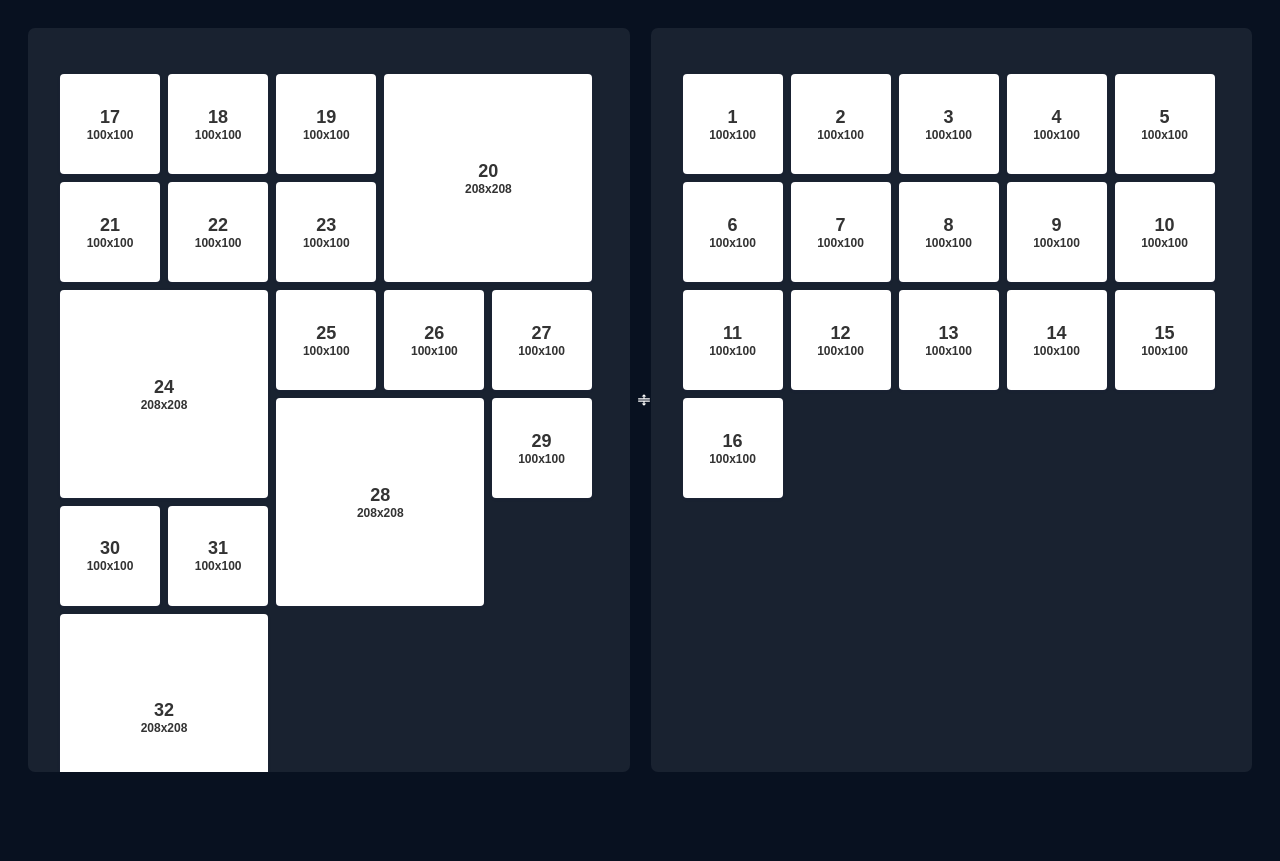
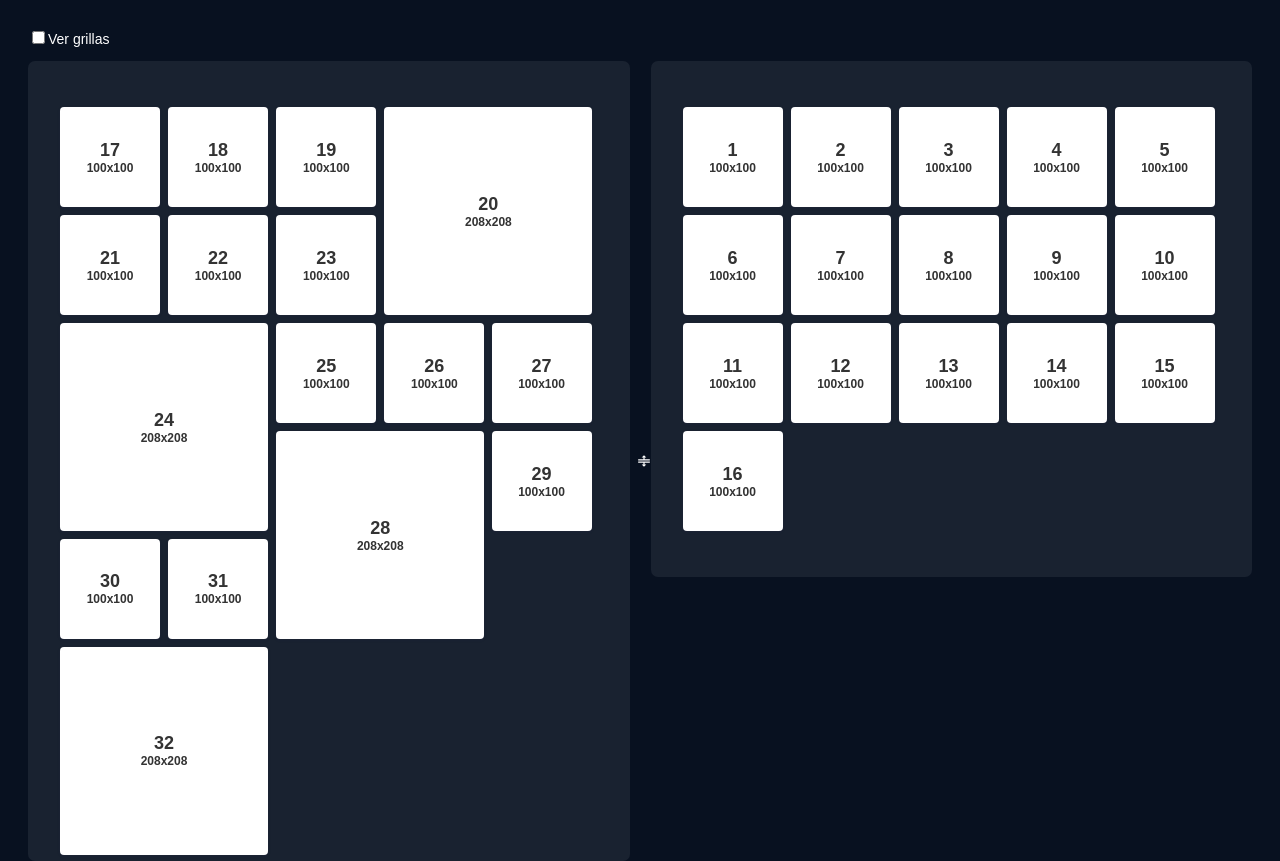
Before and after one commit to marsidev/resizable-panels-with-movable-items, a React (Vite) app: page / in a window 1280 px wide. Before the commit the page ends 800 px from the top, so only its background shows below. Built offline with nearby package versions, Linux system fonts and the light colour scheme.

Commit message:
add panels wrappers, add show grid checkbox

```diff
--- a/src/App.jsx
+++ b/src/App.jsx
@@ -1,12 +1,12 @@
-import { Panel, PanelGroup } from 'react-resizable-panels'
 import styled from 'styled-components'
 import { DndContext, KeyboardSensor, MeasuringStrategy, MouseSensor, TouchSensor, closestCorners, useSensor, useSensors } from '@dnd-kit/core'
 import { defaultAnimateLayoutChanges, sortableKeyboardCoordinates } from '@dnd-kit/sortable'
-import { useEffect, useState } from 'react'
+import { useEffect, useRef, useState } from 'react'
 import useMeasure from 'react-use-measure'
-import { DnDPanel, ResizeHandle } from '~/panel-components'
+import { DnDPanel, Panel, PanelGroup, ResizeHandle } from '~/panel-components'
 import { useStore } from '~/store'
 import { defaultGridGap, minTileSize, tilesContainerPadding } from '~/constants'
+// import { useDimensions } from '~/use-dimensions'
 
 const Container = styled.div`
   width: 100%;
@@ -39,6 +39,7 @@ const toolbarPanelProps = {
 
 function App() {
   const [items, activeItem] = useStore(s => [s.items, s.activeItem])
+  const [showGridLines, toggleShowGridLines] = useStore(s => [s.showGridLines, s.toggleShowGridLines])
   const [setItems, setActiveItem, moveItems] = useStore(s => [s.setItems, s.setActiveItem, s.moveItems])
   const { toolbar: toolbarItems, main: mainItems } = items
 
@@ -46,34 +47,51 @@ function App() {
   const [panel2Cols, setPanel2Cols] = useState()
 
   const [resizerRef, resizerBounds] = useMeasure()
+  const [containerRef, containerBounds] = useMeasure()
+  // const p1Ref = useRef()
+  // const p2Ref = useRef()
+
   const [p1Ref, p1Bounds] = useMeasure()
   const [p2Ref, p2Bounds] = useMeasure()
-  const [containerRef, containerBounds] = useMeasure()
 
   // measure all in an useEffect using useMeasure hook and ref
   useEffect(() => {
     if (containerBounds.width === 0 || resizerBounds.width === 0 || p1Bounds.width === 0 || p2Bounds.width === 0) return
 
-    const containerWidth = containerBounds.width
-    const resizerWidth = resizerBounds.width
     const p1Width = p1Bounds.width
     const p2Width = p2Bounds.width
+    // const p1Width = p1Ref.current.scrollWidth
+    // const p2Width = p2Ref.current.scrollWidth
 
-    const panel1Cols = Math.floor((p1Width - tilesContainerPadding) / (minTileSize + defaultGridGap))
-    const panel2Cols = Math.floor((p2Width - tilesContainerPadding) / (minTileSize + defaultGridGap))
+    const p1Cols = Math.floor((p1Width - tilesContainerPadding) / (minTileSize + defaultGridGap))
+    const p2Cols = Math.floor((p2Width - tilesContainerPadding) / (minTileSize + defaultGridGap))
+
+    const p1Height = p1Bounds.height
+    const p2Height = p2Bounds.height
+    // const p1Height = p1Ref.current.scrollHeight
+    // const p2Height = p2Ref.current.scrollHeight
+
+    const p1Rows = Math.floor((p1Height - tilesContainerPadding) / (minTileSize + defaultGridGap))
+    const p2Rows = Math.floor((p2Height - tilesContainerPadding) / (minTileSize + defaultGridGap))
 
     console.log({
-      containerWidth,
       p1Width,
-      resizerWidth,
+      p1Height,
+      p1Cols,
+      p1Rows,
       p2Width,
-      'p1 + resizer + p2': p1Width + resizerWidth + p2Width,
-      panel1Cols,
-      panel2Cols,
+      p2Height,
+      p2Cols,
+      p2Rows,
+      // containerWidth,
+      // resizerWidth,
+      // 'p1 + resizer + p2': p1Width + resizerWidth + p2Width,
+      // p1Bounds,
+      // p2Bounds,
     })
 
-    if (panel1Cols > 0) setPanel1Cols(panel1Cols)
-    if (panel2Cols > 0) setPanel2Cols(panel2Cols)
+    if (p1Cols > 0) setPanel1Cols(p1Cols)
+    if (p2Cols > 0) setPanel2Cols(p2Cols)
   }, [p1Bounds, containerBounds])
 
   const getIndex = (id, containerId) => items[containerId].findIndex(item => item.id === id)
@@ -190,9 +208,8 @@ function App() {
   }
 
   return (
-    <Container ref={containerRef}>
+    <Container data-id="container" ref={containerRef}>
       <DndContext
-        // announcements={defaultAnnouncements}
         sensors={sensors}
         collisionDetection={closestCorners}
         onDragStart={handleDragStart}
@@ -200,15 +217,26 @@ function App() {
         onDragEnd={handleDragEnd}
         measuring={{ droppable: { strategy: MeasuringStrategy.Always } }}
       >
-        <PanelGroup autoSaveId="example-v6" direction="horizontal">
-          <Panel defaultSize={80} order={1}>
-            <DnDPanel ref={p1Ref} columns={panel1Cols} {...mainPanelProps} items={mainItems} />
+        <div>
+          <input
+            type="checkbox"
+            id="show-grids"
+            name="show-grids"
+            checked={showGridLines}
+            onChange={toggleShowGridLines}
+          />
+          Ver grillas
+        </div>
+
+        <PanelGroup data-id="panel-group" autoSaveId="example-v6" direction="horizontal">
+          <Panel ref={p1Ref} data-id="main-panel" defaultSize={80} order={1}>
+            <DnDPanel columns={panel1Cols} {...mainPanelProps} items={mainItems} />
           </Panel>
 
           <ResizeHandle ref={resizerRef} />
 
-          <Panel minSize={10} order={2}>
-            <DnDPanel ref={p2Ref} columns={panel2Cols} {...toolbarPanelProps} items={toolbarItems} />
+          <Panel ref={p2Ref} data-id="toolbar-panel" minSize={10} order={2}>
+            <DnDPanel columns={panel2Cols} {...toolbarPanelProps} items={toolbarItems} />
           </Panel>
         </PanelGroup>
 
--- a/src/panel-components/index.js
+++ b/src/panel-components/index.js
@@ -1,2 +1,3 @@
 export * from './DnDPanel'
 export * from './ResizeHandle'
+export * from './react-resizable-panels'
--- /dev/null
+++ b/src/panel-components/react-resizable-panels.tsx
@@ -0,0 +1,42 @@
+import { forwardRef } from 'react'
+import type {
+  ImperativePanelHandle,
+  PanelGroupProps,
+  PanelProps as PanelSourceProps,
+} from 'react-resizable-panels'
+import {
+  PanelGroup as PanelGroupSource,
+  Panel as PanelSource,
+} from 'react-resizable-panels'
+
+interface PanelProps extends PanelSourceProps {
+  internalRef: React.Ref<ImperativePanelHandle>
+}
+
+export const Panel = forwardRef<HTMLDivElement, PanelProps>((props, ref) => {
+  const { children, className, collapsible, defaultSize, id, maxSize, minSize, onCollapse, onResize, order, style, tagName, internalRef, ...rest } = props
+
+  const panelProps = { className, collapsible, defaultSize, id, maxSize, minSize, onCollapse, onResize, order, style, tagName }
+
+  return (
+    <PanelSource ref={internalRef} {...panelProps}>
+      <div ref={ref} {...rest}>
+        {children}
+      </div>
+    </PanelSource>
+  )
+})
+
+export const PanelGroup = forwardRef<HTMLDivElement, PanelGroupProps>((props, ref) => {
+  const { children, className, direction, id, autoSaveId, onLayout, tagName, style, ...rest } = props
+
+  const panelGroupSourceProps = { className, direction, id, autoSaveId, onLayout, tagName, style }
+
+  return (
+    <div ref={ref} style={style} {...rest}>
+      <PanelGroupSource {...panelGroupSourceProps}>
+        {children}
+      </PanelGroupSource>
+    </div>
+  )
+})
```
